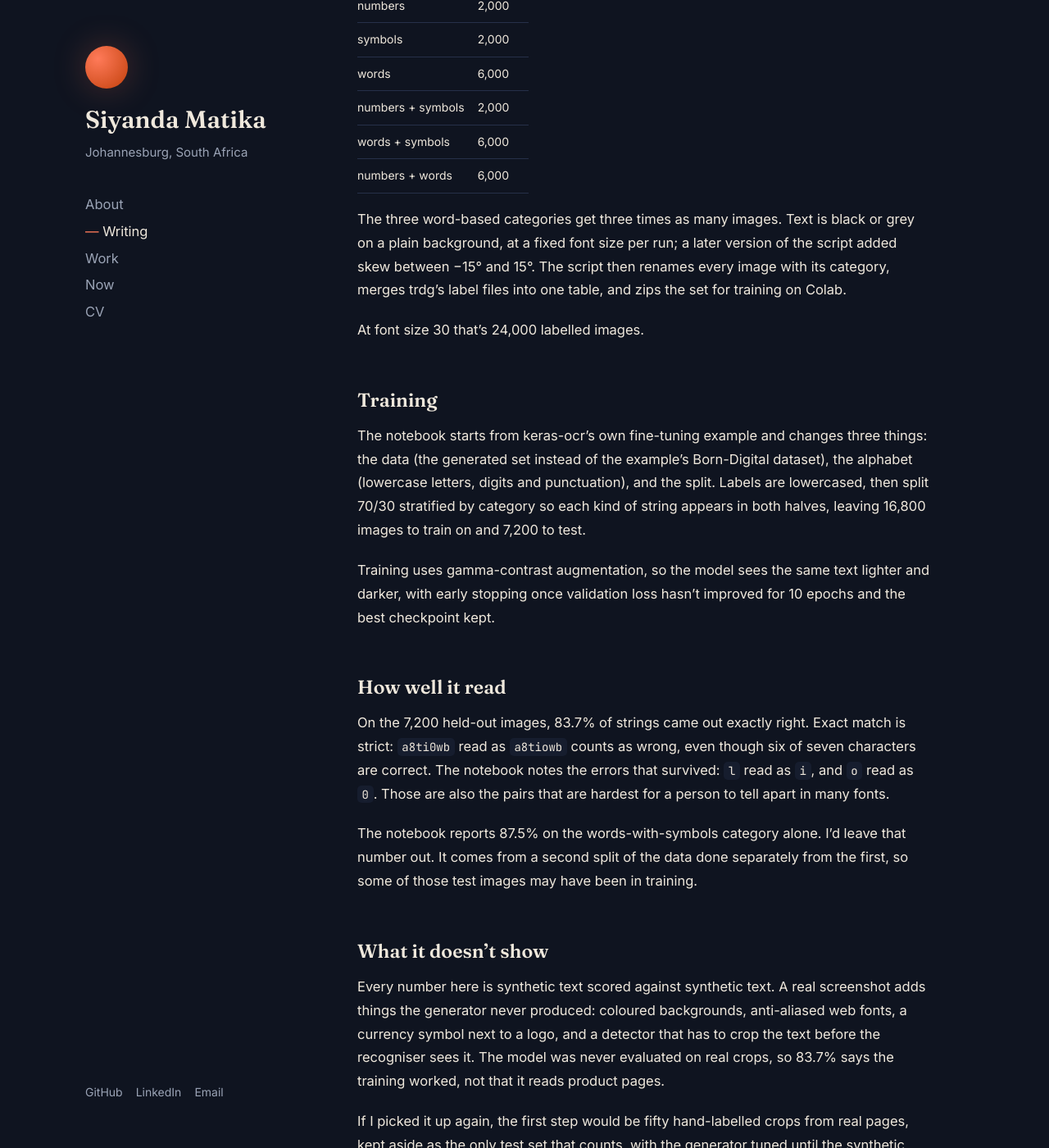
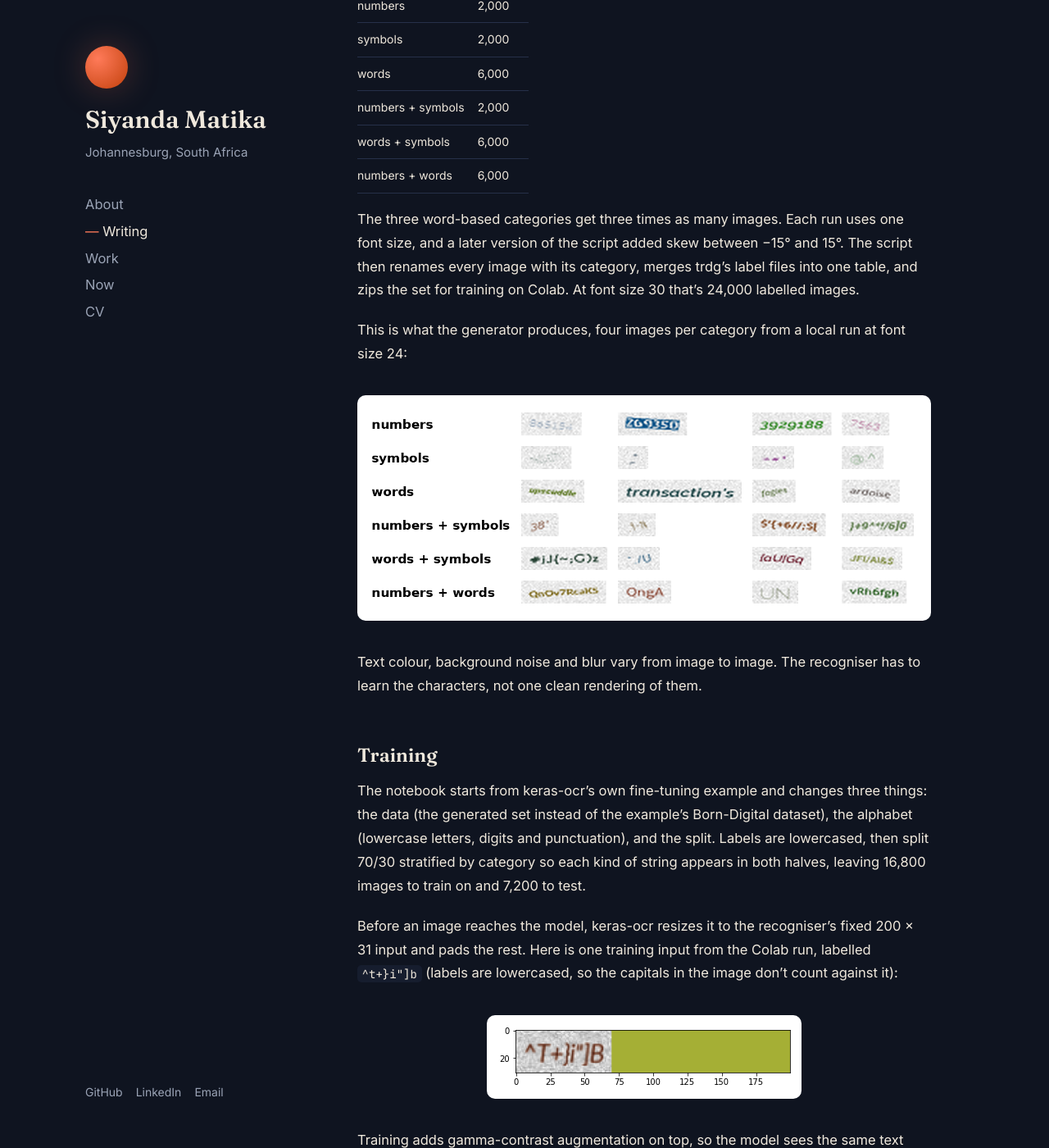
Before and after one commit to matikasiyanda/matikasiyanda.github.io, a Jekyll site: the page built from _posts/2022-08-28-ocr-synthetic-finetune.md, in a window 1280 px wide and 1400 px high, scrolled down 1302 px. Shown: the whole window at 82% size. Built offline with Jekyll 4.4.1, drawn with Linux system fonts in a browser that asks for light colours; some of the changed text lies outside the part shown.

Commit message:
OCR post: add generated samples, training input and prediction images

```diff
--- a/_posts/2022-08-28-ocr-synthetic-finetune.md
+++ b/_posts/2022-08-28-ocr-synthetic-finetune.md
@@ -54,12 +54,19 @@ from plain numbers like `194` to mixed runs like `bgy74j`:
 | words + symbols | 6,000 |
 | numbers + words | 6,000 |
 
-The three word-based categories get three times as many images. Text is black or grey on a plain background, at a fixed font size per
-run; a later version of the script added skew between −15° and 15°. The script
-then renames every image with its category, merges trdg's label files into one
-table, and zips the set for training on Colab.
+The three word-based categories get three times as many images. Each run uses
+one font size, and a later version of the script added skew between −15° and
+15°. The script then renames every image with its category, merges trdg's label
+files into one table, and zips the set for training on Colab. At font size 30
+that's 24,000 labelled images.
 
-At font size 30 that's 24,000 labelled images.
+This is what the generator produces, four images per category from a local run
+at font size 24:
+
+![Generated training images: rows of numbers, symbols, words, numbers with symbols, words with symbols, and numbers with words, in varied colours on speckled backgrounds](/assets/ocr/generated_samples.png){: .no-invert}
+
+Text colour, background noise and blur vary from image to image. The
+recogniser has to learn the characters, not one clean rendering of them.
 
 ## Training
 
@@ -70,14 +77,25 @@ split. Labels are lowercased, then split 70/30 stratified by category so each
 kind of string appears in both halves, leaving 16,800 images to train on and
 7,200 to test.
 
-Training uses gamma-contrast augmentation, so the model sees the same text
-lighter and darker, with early stopping once validation loss hasn't improved
-for 10 epochs and the best checkpoint kept.
+Before an image reaches the model, keras-ocr resizes it to the recogniser's
+fixed 200 × 31 input and pads the rest. Here is one training input from the
+Colab run, labelled `^t+}i"]b` (labels are lowercased, so the capitals in the
+image don't count against it):
+
+![One training input: a short string of symbols and letters on a speckled background, padded with a flat block to 200 pixels wide](/assets/ocr/training_input.png){: .no-invert}
+
+Training adds gamma-contrast augmentation on top, so the model sees the same
+text lighter and darker, with early stopping once validation loss hasn't
+improved for 10 epochs and the best checkpoint kept.
 
 ## How well it read
 
-On the 7,200 held-out images, 83.7% of strings came out exactly right. Exact
-match is strict: `a8ti0wb` read as `a8tiowb` counts as wrong, even though six
+On the 7,200 held-out images, 83.7% of strings came out exactly right. A
+typical correct read from the test set:
+
+![A test image reading a8Ti0WB, which the model predicted as a8ti0wb, matching the label](/assets/ocr/prediction.png){: .no-invert}
+
+Exact match is strict: `a8ti0wb` read as `a8tiowb` counts as wrong, even though six
 of seven characters are correct. The notebook notes the errors that survived:
 `l` read as `i`, and `o` read as `0`. Those are also the pairs that are hardest
 for a person to tell apart in many fonts.
--- a/assets/css/site.css
+++ b/assets/css/site.css
@@ -179,3 +179,6 @@ pre.mermaid { background: none; border: 0; text-align: center; }
 
 .work-meta { margin: -0.3em 0 1.2em; font-size: 14px; }
 .prose h2:first-child { margin-top: 0.4em; }
+
+/* photos and sample images keep their real colours */
+.prose img.no-invert { filter: none; background: #fff; padding: 8px; }
```
Also changed, not shown: assets/ocr/generated_samples.png (added), assets/ocr/prediction.png (added), assets/ocr/training_input.png (added).
